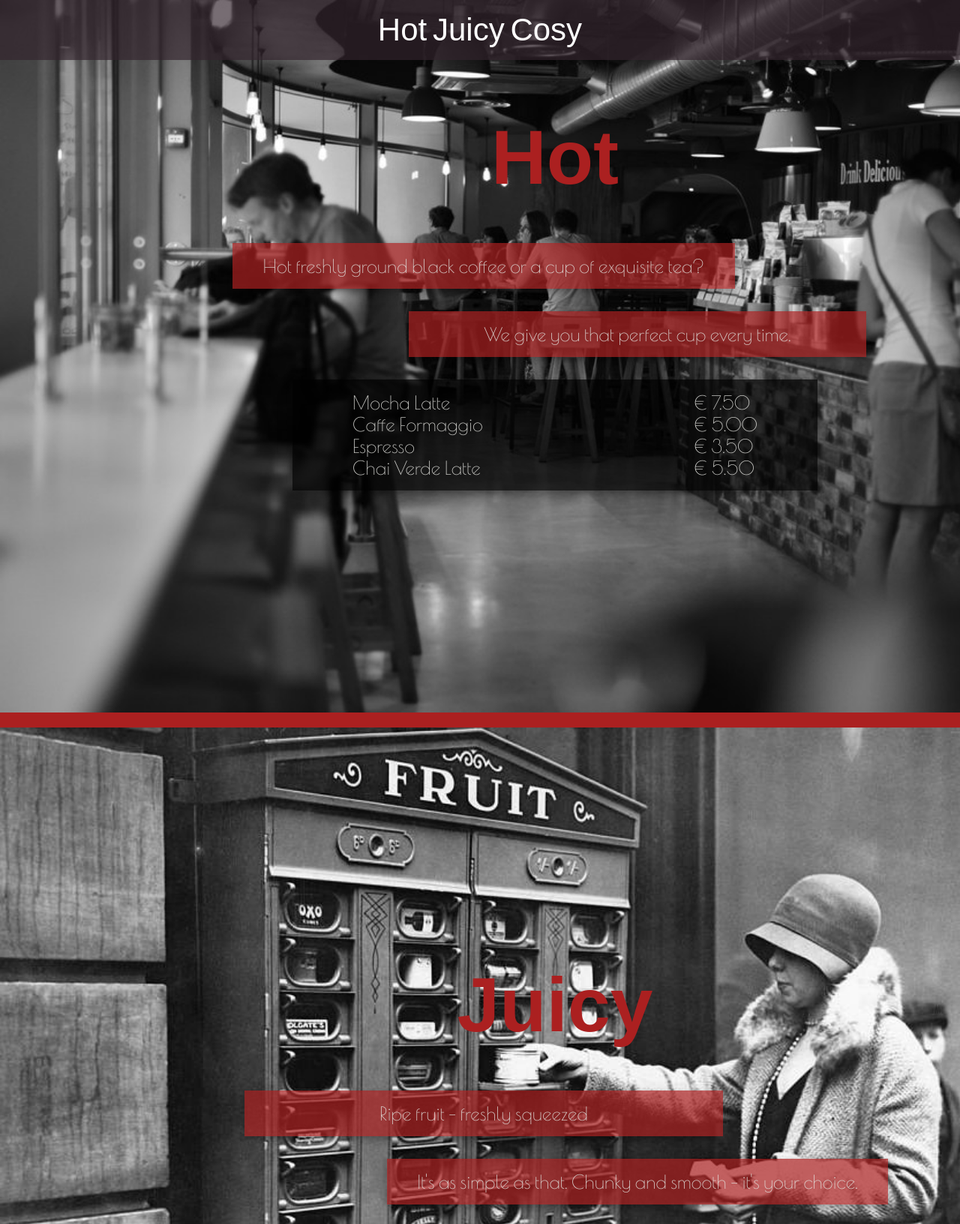
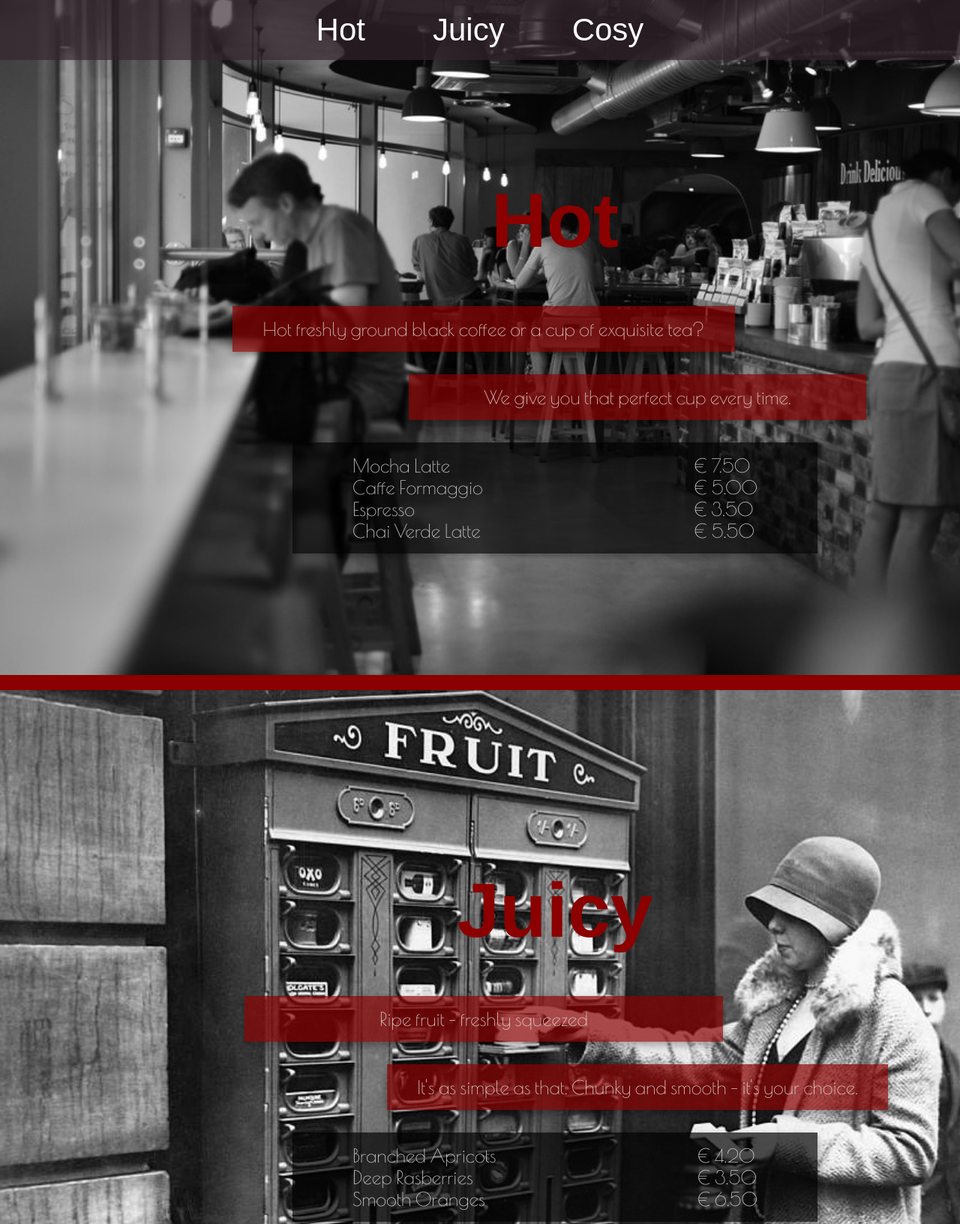
Before and after one commit to SofiaHjerpe/lexicon-css-uppgift, a plain HTML site: page index.html in a window 1280 px wide. Shown: the top 1632 px of the page at 75% size. Drawn offline with nearby package versions, Linux system fonts and the light colour scheme; a web font is replaced by a local one.

Commit message:
add position fixed, remove header, add article tag remove box-container class

```diff
--- a/index.html
+++ b/index.html
@@ -14,9 +14,7 @@
   </head>
   <body>
     <section class="container">
-      <section class="hot" id="section1">
-        <header>
-          <nav>
+      <nav class="navbar">
             <div>
               <a href="#section1">Hot</a>
             </div>
@@ -27,11 +25,9 @@
               <a href="#section3">Cosy</a>
             </div>
           </nav>
-        </header>
-
-        <div class="box-container">
-          <h1>Hot</h1>
-
+      <section class="market-container" id="section1">
+          <article>
+             <h1>Hot</h1>
           <div class="box">
             <p class="box-text">
               Hot freshly ground black coffee or a cup of exquisite tea?
@@ -56,11 +52,11 @@
                 <p>€ 5.50</p>
               </div>
 
-        </div>
+        </article>
       </section>
-      <section class="juicy" id="section2">
-        <div class="box-container">
-          <h1 class="heading">Juicy</h1>
+      <section class="market-container" id="section2">
+          <article>
+              <h1>Juicy</h1>
 
           <div class="secondbox" id="b1">
             <p class="box-text">
@@ -86,11 +82,12 @@
                 <p>€ 6.50</p>
               </div>
 
-        </div>
+
+          </article>
       </section>
-      <section class="cosy" id="section3">
-        <div class="box-container">
-          <h1 class="heading" id="headingthree">Cosy</h1>
+      <section class="market-container" id="section3">
+          <article>
+             <h1 id="headingthree">Cosy</h1>
 
           <div class="box" id="b1">
             <p class="box-text">
@@ -116,7 +113,8 @@
                 <p>caffe@lorem.pge</p>
               </div>
 
-        </div>
+
+        </article>
       </section>
     </section>
   </body>
--- a/style.css
+++ b/style.css
@@ -1,24 +1,23 @@
 body {
-  background-color: rgb(171, 32, 32);
+  background-color: rgb(139, 0, 0);
   margin: 0;
 }
-header {
+.navbar {
   background-color: #34242eaa;
   height: 80px;
   display: flex;
   position: fixed;
+  justify-content: center;
   width: 100%;
+  gap: 90px;
   align-items: center;
 }
-nav {
+.navbar > div {
   display: flex;
   position: relative;
   justify-content: space-around;
-  flex: 1;
-  margin-inline: 500px;
-
 }
-.box-container {
+article {
   display: flex;
   flex-direction: column;
   justify-content: center;
@@ -30,7 +29,7 @@ nav {
   justify-content: center;
   padding: 16px 40px;
   box-shadow: 0 4px 8px 0 rgba(0, 0, 0, 0.2), 0 6px 20px 0 rgba(0, 0, 0, 0.19);
-  background-color: rgba(171, 32, 32, 0.7);
+  background-color: rgba(139, 0, 0, 0.7);
   margin-inline: 0 190px;
 }
 #b1 {
@@ -43,15 +42,10 @@ nav {
 .secondbox {
   padding: 16px 100px;
   box-shadow: 0 4px 8px 0 rgba(0, 0, 0, 0.2), 0 6px 20px 0 rgba(0, 0, 0, 0.19);
-  background-color: rgba(171, 32, 32, 0.7);
+  background-color: rgba(139, 0, 0, 0.7);
   margin-inline: 220px 0;
 }
-.heading {
-  padding-top: 210px;
-}
-#headingthree {
-  padding-top: 230px;
-}
+
 .thirdbox {
   display: flex;
   justify-content: space-between;
@@ -84,12 +78,15 @@ nav {
   color: rgba(224, 224, 220, 0.909);
 }
 
-h1 {
+article h1 {
   font-family: "Spirax", sans-serif;
   font-size: 102px;
-  color: rgb(171, 32, 32);
+  color: rgb(139, 0, 0);
   margin-bottom: 25px;
-  padding-top: 50px;
+  padding-top: 100px;
+}
+#headingthree {
+  padding-top: 190px;
 }
 .container {
   display: flex;
@@ -105,29 +102,23 @@ a {
   text-decoration: none;
 }
 
-.hot {
+#section1 {
+  background-image: url("hot.jpg");
+}
+
+#section2 {
+  background-image: url("juicy.jpg");
+}
+#section3 {
+  background-image: url("cosy.jpg");
+  width: 1480px;
+  height: 950px;
+}
+.market-container {
   text-align: center;
-  background-image: url("hot.jpg");
   background-repeat: no-repeat;
   width: 1480px;
-  height: 950px;
+  height: 900px;
   margin-bottom: 0;
   background-size: cover;
 }
-.cosy {
-  text-align: center;
-  background-image: url("cosy.jpg");
-  background-repeat: no-repeat;
-  width: 1480px;
-  height: 900px;
-  background-size: cover;
-}
-.juicy {
-  text-align: center;
-  background-image: url("juicy.jpg");
-  background-repeat: no-repeat;
-  width: 1480px;
-  height: 900px;
-  margin-top: 0;
-  background-size: cover;
-}
```
